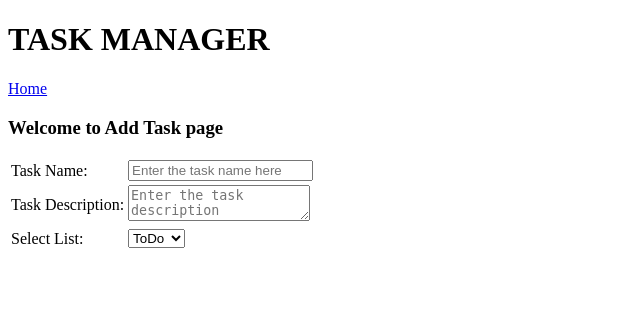
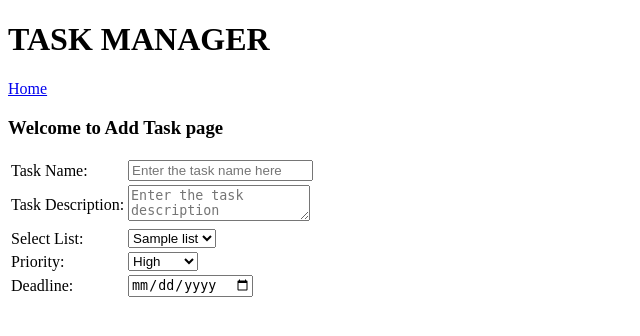
Before and after one commit to shafaq-here/task-manager, a PHP site: page /task-manager/add-task.php in a window 1280 px wide. Shown: the top 336 px of the page, without its empty margins (0-640 px from the left). Run offline with PHP 8.4, Linux system fonts and the light colour scheme; tables that the repository leaves empty or names only in its code hold one stand-in row (values such as "Sample post").

Commit message:
Add list data in dropdown from MySQL database using php

```diff
--- a/add-task.php
+++ b/add-task.php
@@ -28,9 +28,68 @@
                 <td>Select List:</td>
                 <td>
                     <select name="list_id" id="">
-                        <option value="1">ToDo</option>
-                        <option value="2">Doing</option>
+
+                        <?php
+                            //here we will write the code to display the name of lists inside the dropdown
+
+                            //first connect to the database
+                            $conn = mysqli_connect(LOCALHOST,DB_USERNAME,DB_PASSWORD) or die();
+
+                            //select the database
+                            $db_select = mysqli_select_db($conn,DB_NAME) ;
+
+                            //write the query to select the lists from the tbl_lists
+                            $sql = "SELECT * FROM tbl_lists" ;
+
+                            //execute the sql
+                            $res = mysqli_query($conn,$sql) ;
+
+                            //check of result is successful
+                            if($res==true) {
+                                //we need to know the number of rows to see if there is any data inside this table or not
+                                $no_of_rows = mysqli_num_rows($res) ;
+
+                                //if the no of rows is >0 then display all the name of the lists and use the list_id value as well
+                                if($no_of_rows > 0) {
+                                    //for each row inside the table print it using the dropdown, you might need to end and open new php for that
+                                    while($row=mysqli_fetch_assoc($res)) {
+                                        $list_id = $row['list_id'] ;
+                                        $list_name = $row['list_name'] ;
+
+                                        ?>
+                                        <option value="<?php echo $list_id ?>"><?php echo $list_name?></option>
+
+                                        <?php
+                                    }
+                                }
+                                else {
+                                    //no rows hence no list found
+                                    ?>
+                                    <option value="0">None</option>
+
+                                    <?php
+                                }
+                            }
+                        ?>
+
+
                     </select>
+                </td>
+            </tr>
+            <tr>
+                <td>Priority:</td>
+                <td>
+                    <select name="priority" id="">
+                        <option value="High">High</option>
+                        <option value="Medium">Medium</option>
+                        <option value="Low">Low</option>
+                    </select>
+                </td>
+            </tr>
+            <tr>
+                <td>Deadline:</td>
+                <td>
+                    <input type="date" name="deadline">
                 </td>
             </tr>
         </table>
```
